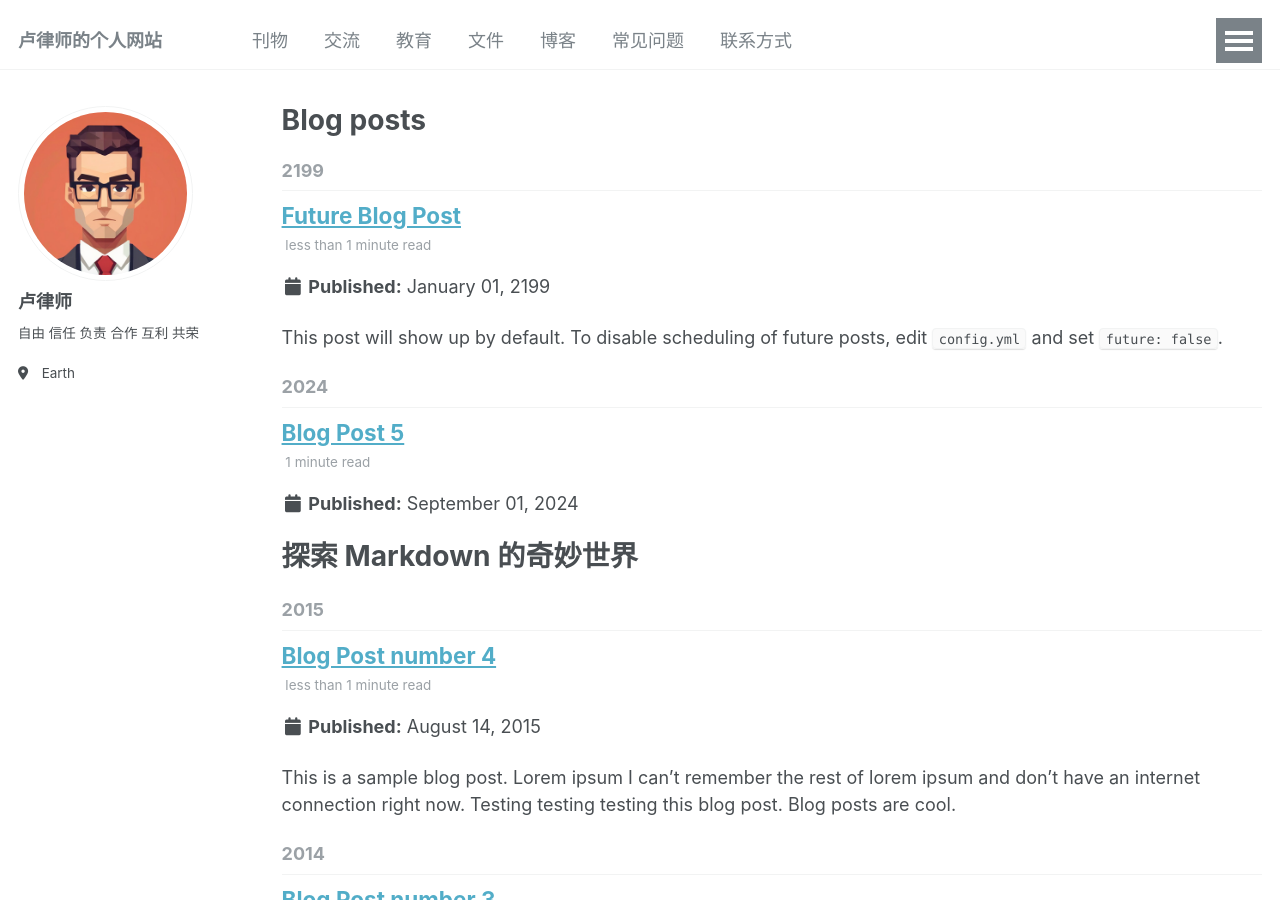
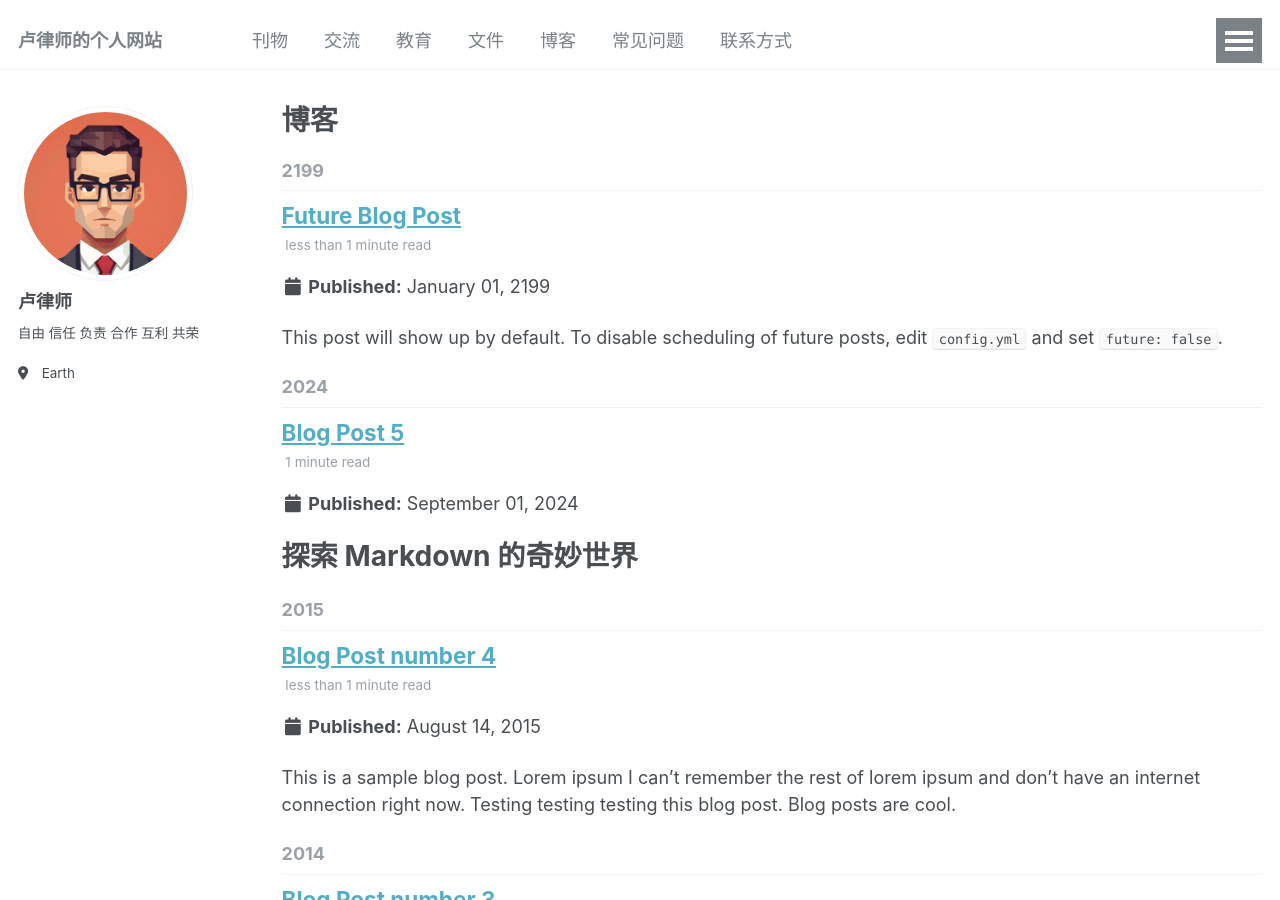
Before and after one commit to LULAWOFFICE/LULAWOFFICE.github.io, a Jekyll site: the page built from _pages/year-archive.html, in a window 1280 px wide and 900 px high. Built offline with Jekyll 4.4.1, drawn with Linux system fonts in a browser that asks for light colours.

Commit message:
Update year-archive.html
博客栏目

```diff
--- a/_pages/year-archive.html
+++ b/_pages/year-archive.html
@@ -1,7 +1,7 @@
 ---
 layout: archive
 permalink: /year-archive/
-title: "Blog posts"
+title: "博客"
 author_profile: true
 redirect_from:
   - /wordpress/blog-posts/
```
